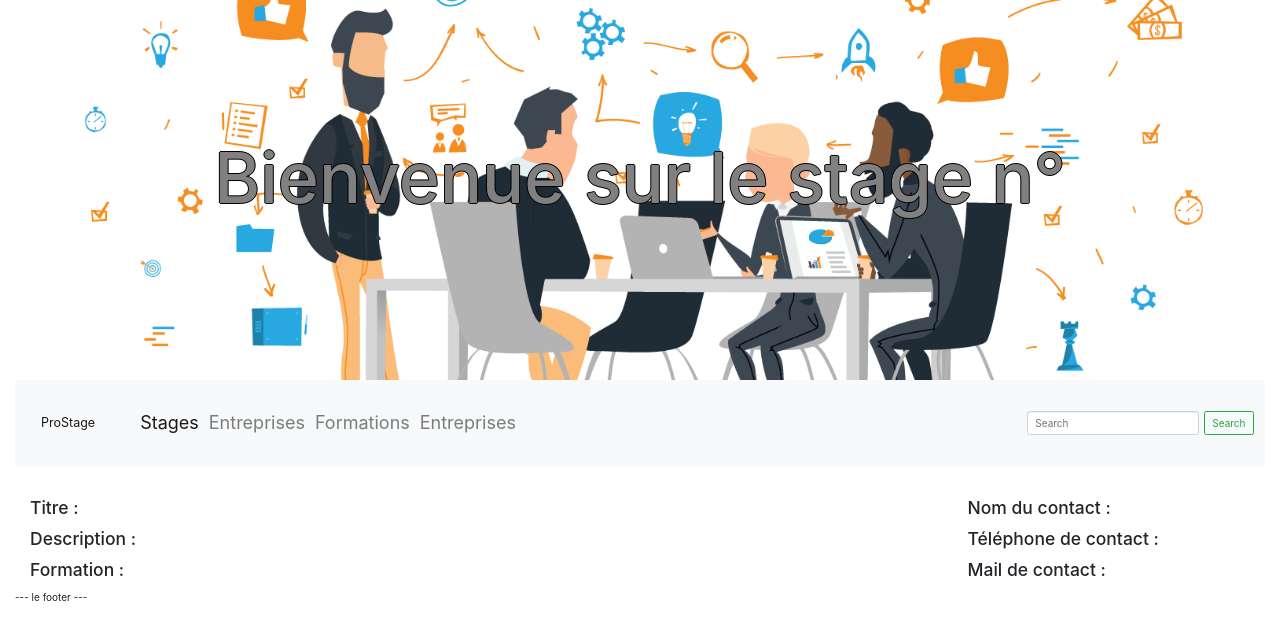
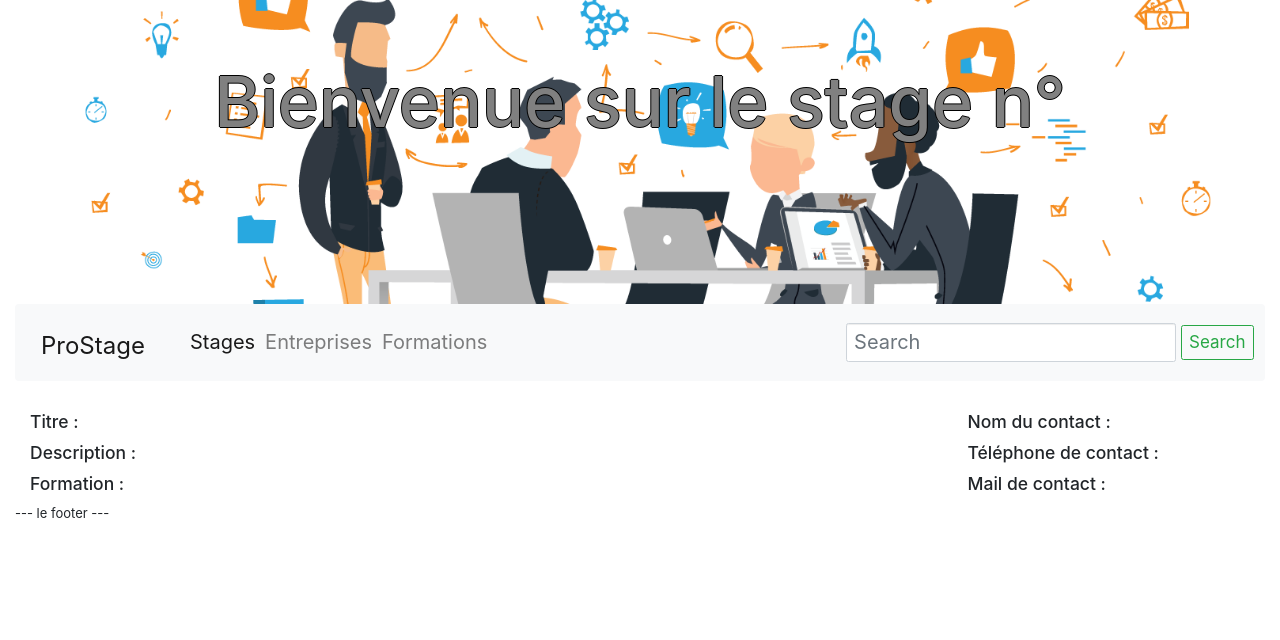
Before and after one commit to cam-bdt/ProStage, a Symfony app: template templates/pro_stage/unStage.html.twig in a window 1280 px wide. Shown: the top 640 px of the page. Run offline with Twig, Linux system fonts and the light colour scheme; the template is opened without the code that fills it, so the values that code supplies are empty; some libraries are stand-ins or nearby versions.

Commit message:
ajout css redim navbar + réparation liste stages/formation

```diff
--- a/public/css/style.css
+++ b/public/css/style.css
@@ -1,5 +1,5 @@
 .navbar {
-    font-size: 18px;
+    font-size: 20px;
 }
 
 .h2carousel {
@@ -11,14 +11,23 @@
 }
 
 .navbar-brand {
-    margin-top: 25px;
-    font-size: 200px;
+    margin-top: 15px;
+    font-size: 24px;
 }
 
-.form-inline {
-    font-size: 500px;
+.form-control {
+    font-size: 20px;
 }
+
+.btn-recherche-navbar {
+    font-size: 17px;
+}
+
 
 .outline-success {
     font-size: 200px;
 }
+
+body {
+    font-size: 130%;
+}
--- a/templates/base.html.twig
+++ b/templates/base.html.twig
@@ -6,9 +6,9 @@
     <title>{% block title %}ProStage{% endblock %}</title>
 
     {% block stylesheets %}
-    <link rel="stylesheet" href="{{asset('/css/style.css')}}">
     <link rel="stylesheet" href="/css/bootstrap.min.css">
     <link rel="stylesheet" href="https://stackpath.bootstrapcdn.com/bootstrap/4.2.1/css/bootstrap.min.css">
+    <link rel="stylesheet" href="{{asset('/css/style.css')}}">
 
     {% endblock %}
 </head>
@@ -68,14 +68,11 @@
                     <li class="nav-item">
                         <a class="nav-link" href="/formations">Formations </a>
                     </li>
-                    <li class="nav-item">
-                        <a class="nav-link" href="/entreprises">Entreprises</a>
-                    </li>
                 </ul>
             </div>
             <form class="form-inline my-2 my-lg-0">
                 <input class="form-control mr-sm-2" type="search" placeholder="Search" aria-label="Search">
-                <button class="btn btn-outline-success my-2 my-sm-0" type="submit">Search</button>
+                <button class="btn btn-outline-success btn-recherche-navbar my-2 my-sm-0" type="submit">Search</button>
             </form>
         </nav>
         {% endblock %}
--- a/templates/pro_stage/ListeStage.html.twig
+++ b/templates/pro_stage/ListeStage.html.twig
@@ -9,7 +9,7 @@
 
 <ul>
 {% for sta in stage %}
-<li> <a href="/stage/{{sta.id}}"> {{ sta.titre }} </a></li>
+<li> <a href="/stage/{{sta.getId()}}"> {{ sta.titre }} </a></li>
 {% endfor %}
 </ul>
 
--- a/templates/pro_stage/unStage.html.twig
+++ b/templates/pro_stage/unStage.html.twig
@@ -17,7 +17,14 @@
                                 <h3>Description : </h3>{{stage.description}}
                         </p>
                         <p>
-                                <h3> Formation : </h3> {{stage.formation}}
+                                <h3> Formation : </h3>
+                                <ul>
+                                        {% for forma in stage.formation %}
+                                        <li> <a href="/formation/{{forma.id}}">{{forma.libelle}}</a></li>
+                                        {% endfor %}
+
+                                </ul>
+
                         </p>
                 </div>
                 <div class="col-3">
--- a/templates/pro_stage/uneFormation.html.twig
+++ b/templates/pro_stage/uneFormation.html.twig
@@ -15,7 +15,7 @@
 <ul>
 {% for stage in forma.stages %}
 
-<li> <a href="/stage/{{stage.id}}">{{ stage.titre }}</a></li>
+<li> <a href="/stage/{{stage.getId()}}">{{ stage.titre }}</a></li>
 
 {% endfor %}
 </ul>
```
Also changed, not shown: public/img/slider1.png, public/img/slider2.jpg.
